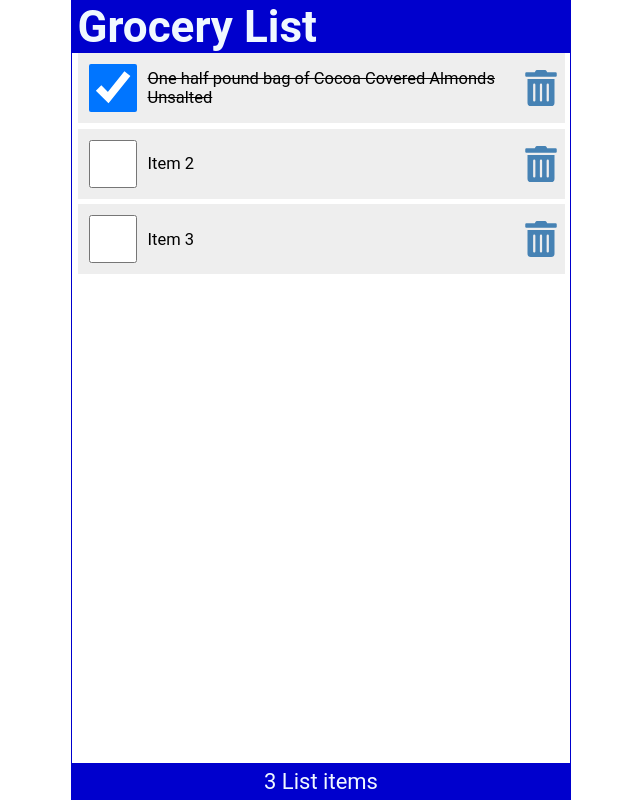
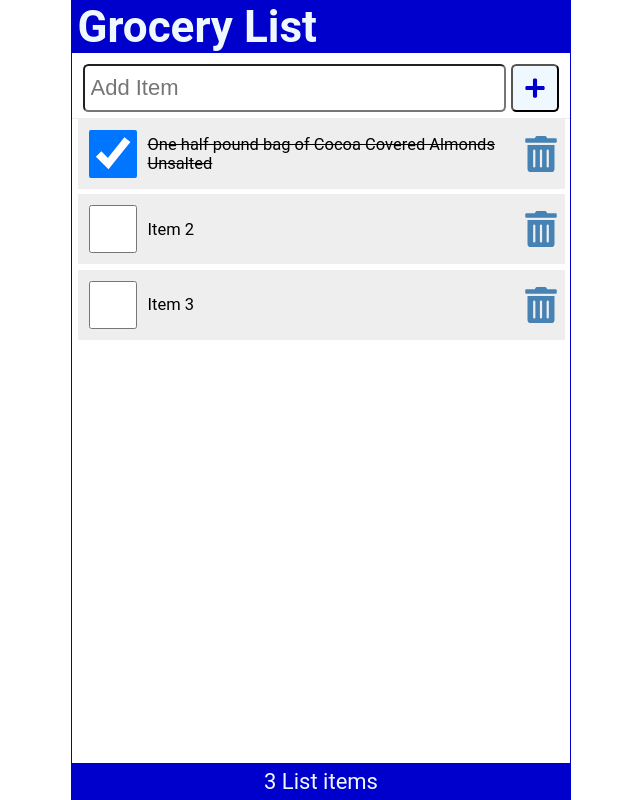
Before and after one commit to briansimiyuj/React-Course, a React (Create React App) app in the folder class-1/: page / in a window 1280 px wide. Shown: the whole page, without its empty margins (319-959 px from the left). Built offline with nearby package versions, Linux system fonts and the light colour scheme.

Commit message:
Add item markup

```diff
--- /dev/null
+++ b/class-1/src/AddItem.jsx
@@ -0,0 +1,31 @@
+import { FaPlus } from 'react-icons/fa'
+
+const AddItem = () =>{
+
+    return(
+
+        <form className="addForm">
+
+            <label htmlFor="addItem">Add Item</label>
+
+            <input
+                type="text"
+                required
+                id="addItem"
+                autoFocus
+                placeholder="Add Item"
+            />
+
+            <button aria-label="Add Item">
+
+                <FaPlus/>
+
+            </button>
+
+        </form>
+
+    )
+
+}
+
+export default AddItem
--- a/class-1/src/Script.jsx
+++ b/class-1/src/Script.jsx
@@ -1,4 +1,5 @@
 import Header from './Header';
+import AddItem from './AddItem';
 import Content from './Content';
 import Footer from './Footer';
 import { useState } from 'react'
@@ -56,6 +57,8 @@
 
      <Header title="Grocery List"/>
 
+     <AddItem/>
+
      <Content
         items={items}
         handleCheck={handleCheck}
--- a/class-1/src/style.css
+++ b/class-1/src/style.css
@@ -116,3 +116,46 @@
   color: red;
   outline: none;
 }
+
+.addForm {
+  width: 100%;
+  display: flex;
+  justify-content: flex-start;
+  margin: 0.5rem 0 0;
+  padding: 0 0.5rem 0.25rem;
+  border-bottom: 1px solid #eee;
+}
+
+.addForm label {
+  position: absolute;
+  left: -99999px;
+}
+
+.addForm input[type='text'] {
+  flex-grow: 1;
+  max-width: calc(100% - 50px);
+  min-height: 48px;
+  font-size: 1rem;
+  padding: 0.25rem;
+  border-radius: 0.25rem;
+  margin-right: 0.25rem;
+  outline: none;
+}
+
+button {
+  height: 48px;
+  min-width: 48px;
+  border-radius: 0.25rem;
+  padding: 0.5rem;
+  font-size: 1rem;
+  background-color: aliceblue;
+  color: mediumblue;
+  cursor: pointer;
+}
+
+button:focus,
+button:hover {
+  color: white;
+  background-color: limegreen;
+  outline: none;
+}
```
